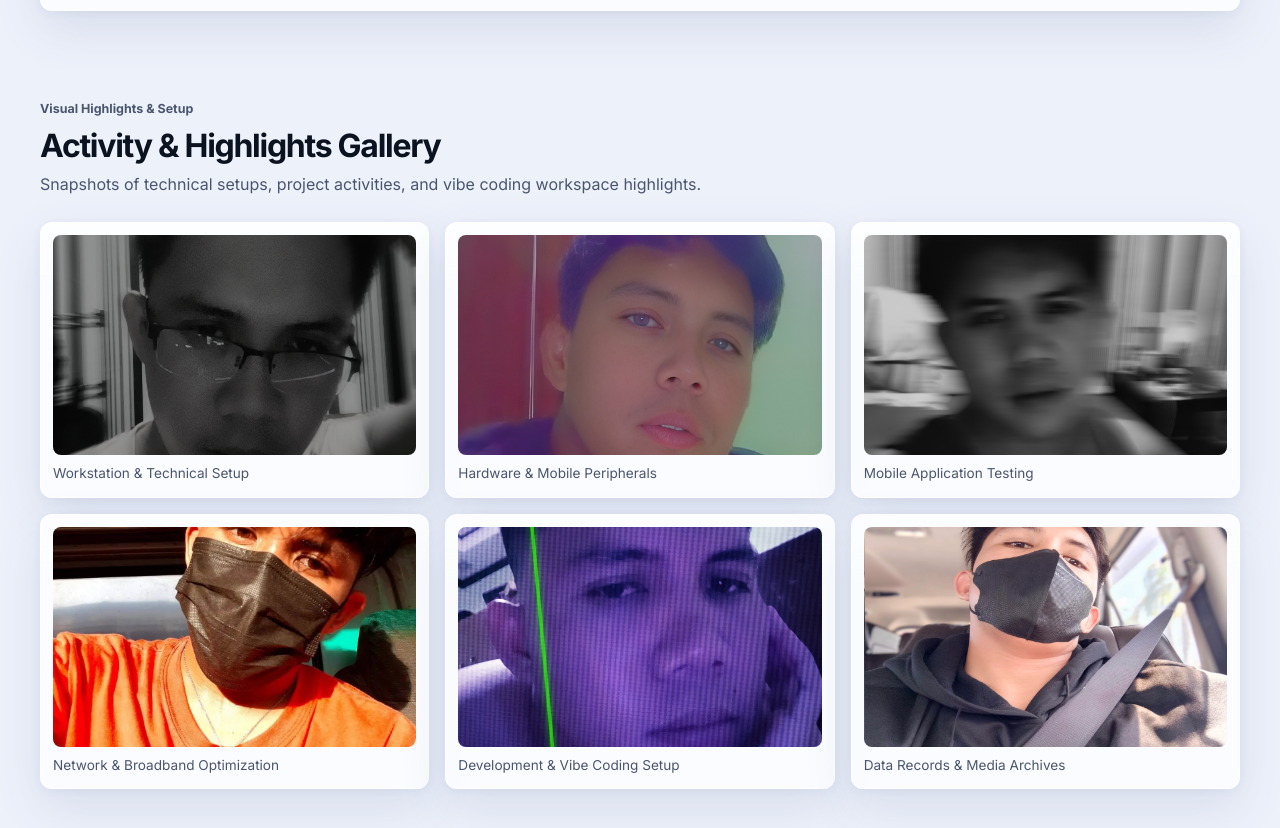
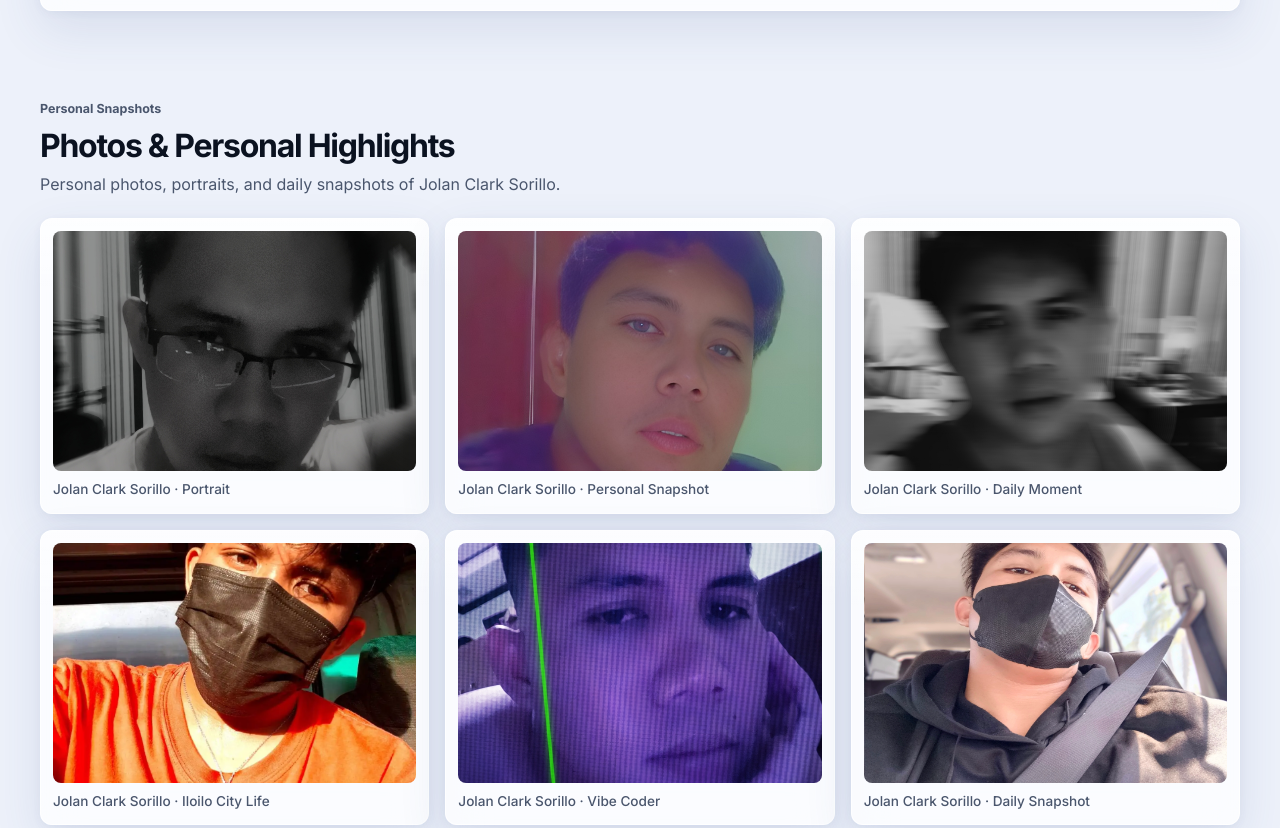
Before and after one commit to JCsorillo/JolanClarkSorillo, a plain HTML site: page index.html in a window 1280 px wide. Shown: the part 1895-2723 px from the top of the page. Drawn offline with Linux system fonts and the light colour scheme.

Commit message:
Update photo gallery title and captions to authentically present personal selfies and snapshots

```diff
--- a/index.html
+++ b/index.html
@@ -212,39 +212,39 @@
       </div>
     </section>
 
-    <!-- 4. PHOTO & HIGHLIGHTS GALLERY -->
+    <!-- 4. PHOTO & PERSONAL GALLERY -->
     <section class="container section" id="gallery-section" aria-labelledby="gallery-title">
       <div class="section-heading reveal">
         <div>
-          <p class="eyebrow">Visual Highlights &amp; Setup</p>
-          <h2 id="gallery-title">Activity &amp; Highlights Gallery</h2>
-          <p>Snapshots of technical setups, project activities, and vibe coding workspace highlights.</p>
+          <p class="eyebrow">Personal Snapshots</p>
+          <h2 id="gallery-title">Photos &amp; Personal Highlights</h2>
+          <p>Personal photos, portraits, and daily snapshots of Jolan Clark Sorillo.</p>
         </div>
       </div>
-      <div class="gallery-grid" style="display: grid; grid-template-columns: repeat(12, minmax(0, 1fr)); gap: 1rem; margin-top: 1.5rem;">
+      <div class="gallery-grid" style="display: grid; grid-template-columns: repeat(12, minmax(0, 1fr)); gap: 1rem; margin-top: 1.25rem;">
         <figure class="glass-card reveal span-4" style="padding: 0.75rem; margin: 0;">
-          <img src="img/1.webp" alt="Work highlight 1" style="width: 100%; height: 220px; object-fit: cover; border-radius: var(--radius-control);" loading="lazy" decoding="async">
-          <figcaption style="margin-top: 0.5rem; color: var(--color-muted); font-size: 0.85rem;">Workstation &amp; Technical Setup</figcaption>
+          <img src="img/1.webp" alt="Jolan Clark Sorillo portrait" style="width: 100%; height: 240px; object-fit: cover; border-radius: var(--radius-control);" loading="lazy" decoding="async">
+          <figcaption style="margin-top: 0.5rem; color: var(--color-muted); font-size: 0.85rem; font-weight: 500;">Jolan Clark Sorillo · Portrait</figcaption>
         </figure>
         <figure class="glass-card reveal span-4" style="padding: 0.75rem; margin: 0;">
-          <img src="img/2.webp" alt="Work highlight 2" style="width: 100%; height: 220px; object-fit: cover; border-radius: var(--radius-control);" loading="lazy" decoding="async">
-          <figcaption style="margin-top: 0.5rem; color: var(--color-muted); font-size: 0.85rem;">Hardware &amp; Mobile Peripherals</figcaption>
+          <img src="img/2.webp" alt="Jolan Clark Sorillo snapshot 2" style="width: 100%; height: 240px; object-fit: cover; border-radius: var(--radius-control);" loading="lazy" decoding="async">
+          <figcaption style="margin-top: 0.5rem; color: var(--color-muted); font-size: 0.85rem; font-weight: 500;">Jolan Clark Sorillo · Personal Snapshot</figcaption>
         </figure>
         <figure class="glass-card reveal span-4" style="padding: 0.75rem; margin: 0;">
-          <img src="img/3.webp" alt="Work highlight 3" style="width: 100%; height: 220px; object-fit: cover; border-radius: var(--radius-control);" loading="lazy" decoding="async">
-          <figcaption style="margin-top: 0.5rem; color: var(--color-muted); font-size: 0.85rem;">Mobile Application Testing</figcaption>
+          <img src="img/3.webp" alt="Jolan Clark Sorillo snapshot 3" style="width: 100%; height: 240px; object-fit: cover; border-radius: var(--radius-control);" loading="lazy" decoding="async">
+          <figcaption style="margin-top: 0.5rem; color: var(--color-muted); font-size: 0.85rem; font-weight: 500;">Jolan Clark Sorillo · Daily Moment</figcaption>
         </figure>
         <figure class="glass-card reveal span-4" style="padding: 0.75rem; margin: 0;">
-          <img src="img/4.webp" alt="Work highlight 4" style="width: 100%; height: 220px; object-fit: cover; border-radius: var(--radius-control);" loading="lazy" decoding="async">
-          <figcaption style="margin-top: 0.5rem; color: var(--color-muted); font-size: 0.85rem;">Network &amp; Broadband Optimization</figcaption>
+          <img src="img/4.webp" alt="Jolan Clark Sorillo snapshot 4" style="width: 100%; height: 240px; object-fit: cover; border-radius: var(--radius-control);" loading="lazy" decoding="async">
+          <figcaption style="margin-top: 0.5rem; color: var(--color-muted); font-size: 0.85rem; font-weight: 500;">Jolan Clark Sorillo · Iloilo City Life</figcaption>
         </figure>
         <figure class="glass-card reveal span-4" style="padding: 0.75rem; margin: 0;">
-          <img src="img/5.webp" alt="Work highlight 5" style="width: 100%; height: 220px; object-fit: cover; border-radius: var(--radius-control);" loading="lazy" decoding="async">
-          <figcaption style="margin-top: 0.5rem; color: var(--color-muted); font-size: 0.85rem;">Development &amp; Vibe Coding Setup</figcaption>
+          <img src="img/5.webp" alt="Jolan Clark Sorillo snapshot 5" style="width: 100%; height: 240px; object-fit: cover; border-radius: var(--radius-control);" loading="lazy" decoding="async">
+          <figcaption style="margin-top: 0.5rem; color: var(--color-muted); font-size: 0.85rem; font-weight: 500;">Jolan Clark Sorillo · Vibe Coder</figcaption>
         </figure>
         <figure class="glass-card reveal span-4" style="padding: 0.75rem; margin: 0;">
-          <img src="img/8.webp" alt="Work highlight 8" style="width: 100%; height: 220px; object-fit: cover; border-radius: var(--radius-control);" loading="lazy" decoding="async">
-          <figcaption style="margin-top: 0.5rem; color: var(--color-muted); font-size: 0.85rem;">Data Records &amp; Media Archives</figcaption>
+          <img src="img/8.webp" alt="Jolan Clark Sorillo snapshot 6" style="width: 100%; height: 240px; object-fit: cover; border-radius: var(--radius-control);" loading="lazy" decoding="async">
+          <figcaption style="margin-top: 0.5rem; color: var(--color-muted); font-size: 0.85rem; font-weight: 500;">Jolan Clark Sorillo · Daily Snapshot</figcaption>
         </figure>
       </div>
     </section>
```
